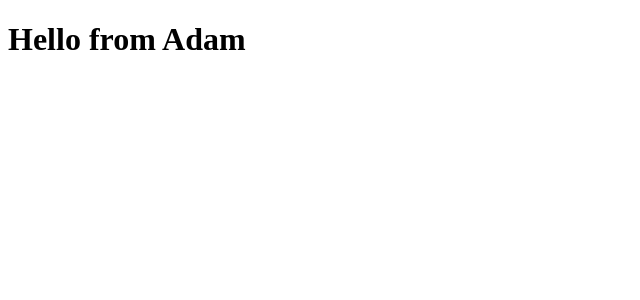
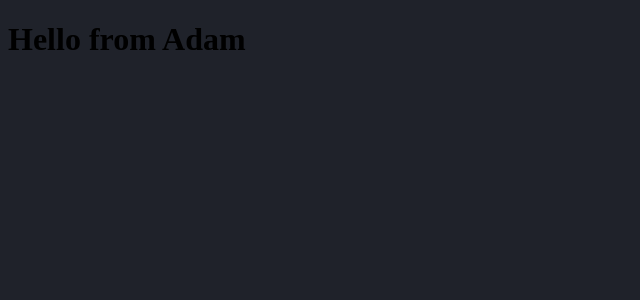
Before and after one commit to Adam-Elmi/Q-Playground, a React (Vite) app: page / in a window 1280 px wide. Shown: the top 300 px of the page, without its empty margins (0-640 px from the left). Built offline with nearby package versions, Linux system fonts and the light colour scheme.

Commit message:
Updated App.css

```diff
--- a/src/App.css
+++ b/src/App.css
@@ -0,0 +1,21 @@
+body {
+    width: 100%;
+    min-height: 100vh;
+    background-color: #1F222A;
+}
+
+.cm-editor, .cm-gutters, .cm-activeLineGutter {
+    background-color: #1F222A !important;
+}
+.cm-editor {
+    padding-top: 10px;
+    min-height: 100vh;
+}
+
+.cm-activeLineGutter {
+    color: #fff;
+}
+.active-editor {
+    border-bottom-width: 2px;
+    border-color: oklch(0.673 0.182 276.935);
+}
```
